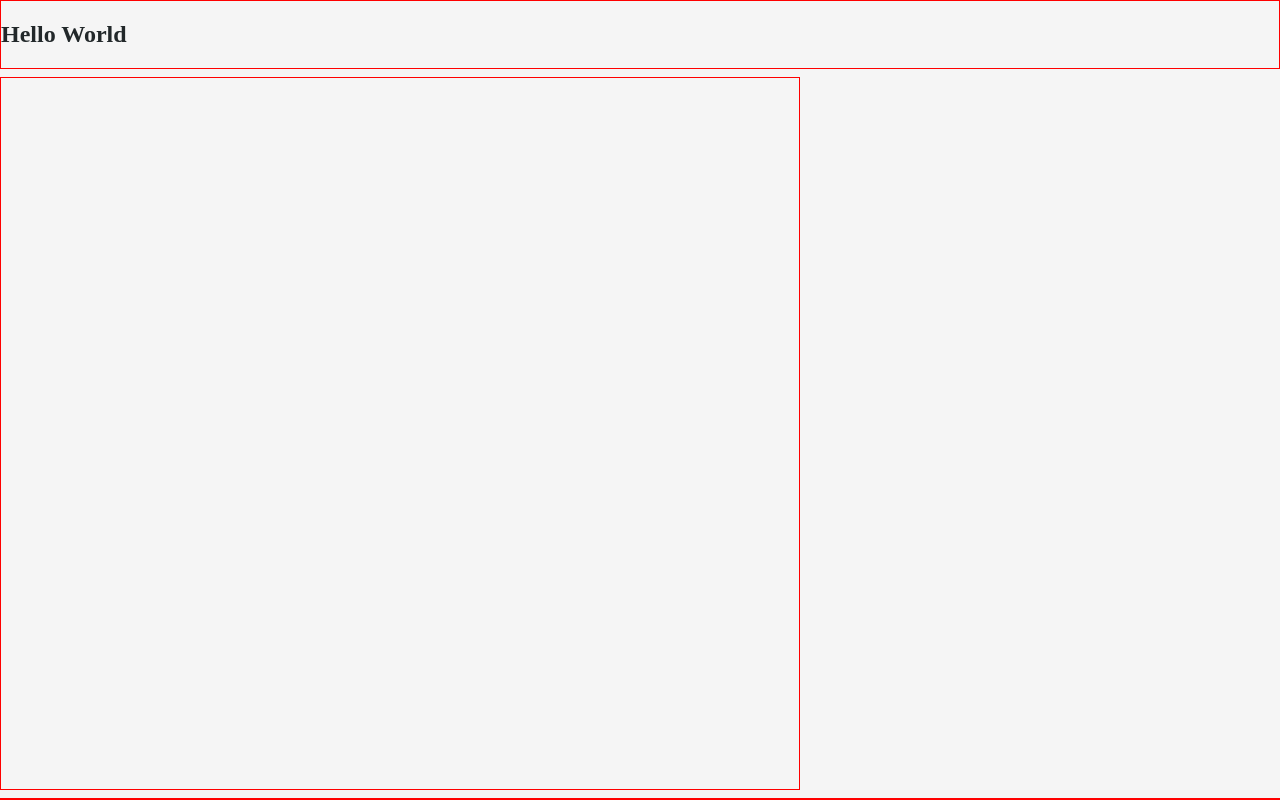
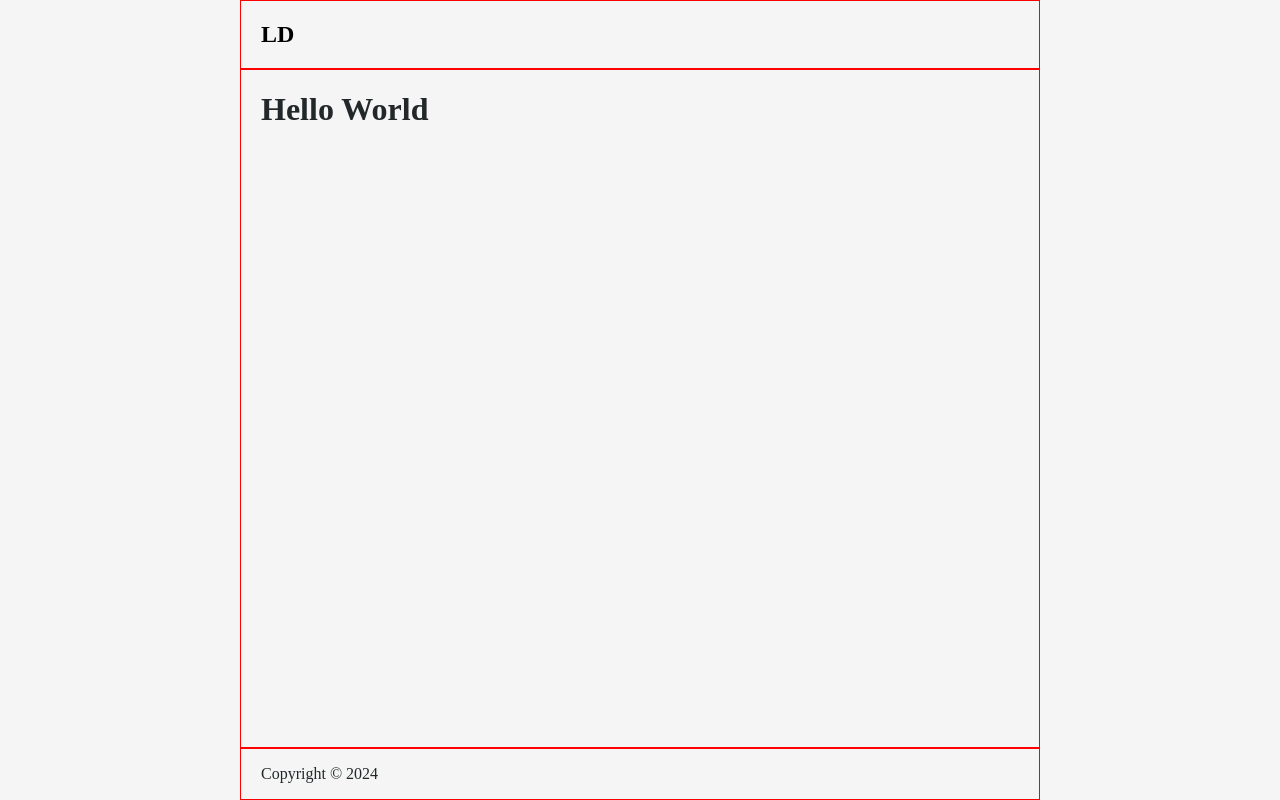
Before and after one commit to dugganl1/my-blog, a plain HTML site: page index.html in a window 1280 px wide. Drawn offline with Linux system fonts and the light colour scheme.

Commit message:
centred the content

```diff
--- a/css/styles.css
+++ b/css/styles.css
@@ -1,6 +1,7 @@
 :root {
   --primary-color: hsl(200, 10%, 15%);
   --background-color: hsl(0, 0%, 96%);
+  --max-width: 800px;
 }
 
 *,
@@ -17,21 +18,54 @@ main {
 
 body {
   margin: 0;
-  display: block;
   min-height: 100vh;
   background-color: var(--background-color);
   color: var(--primary-color);
+  display: flex;
+  flex-direction: column;
 }
 
 .layout {
+  flex: 1;
+  display: flex;
+  flex-direction: column;
+  align-items: center;
   width: 100%;
-  display: grid;
-  grid-template-rows: auto 1fr auto;
-  grid-template-columns: auto;
-  gap: 8px;
-  height: 100vh;
+}
+
+header,
+main,
+footer {
+  width: 100%;
+  max-width: var(--max-width);
+  padding: 0 20px; /* Add some padding on smaller screens */
 }
 
 main {
-  max-width: 800px;
+  flex: 1;
 }
+
+header {
+  width: 100%;
+  max-width: var(--max-width);
+  padding: 20px;
+}
+
+nav ul {
+  list-style-type: none;
+  margin: 0;
+  padding: 0;
+  display: flex;
+  align-items: center;
+}
+
+nav li {
+  margin-right: 20px; /* Space for future nav items */
+}
+
+nav .logo a {
+  font-size: 24px;
+  font-weight: bold;
+  text-decoration: none;
+  color: hsl(0, 0%, 0%); /* Plain black text */
+}
--- a/index.html
+++ b/index.html
@@ -13,12 +13,21 @@
     />
   </head>
   <body>
-    <section class="layout">
+    <div class="layout">
       <header>
+        <nav>
+          <ul>
+            <li class="logo"><a href="#">LD</a></li>
+            <!-- Additional nav items can be added here later -->
+          </ul>
+        </nav>
+      </header>
+      <main>
         <h1>Hello World</h1>
-      </header>
-      <main></main>
-      <footer></footer>
-    </section>
+      </main>
+      <footer>
+        <p>Copyright &copy; 2024</p>
+      </footer>
+    </div>
   </body>
 </html>
```
